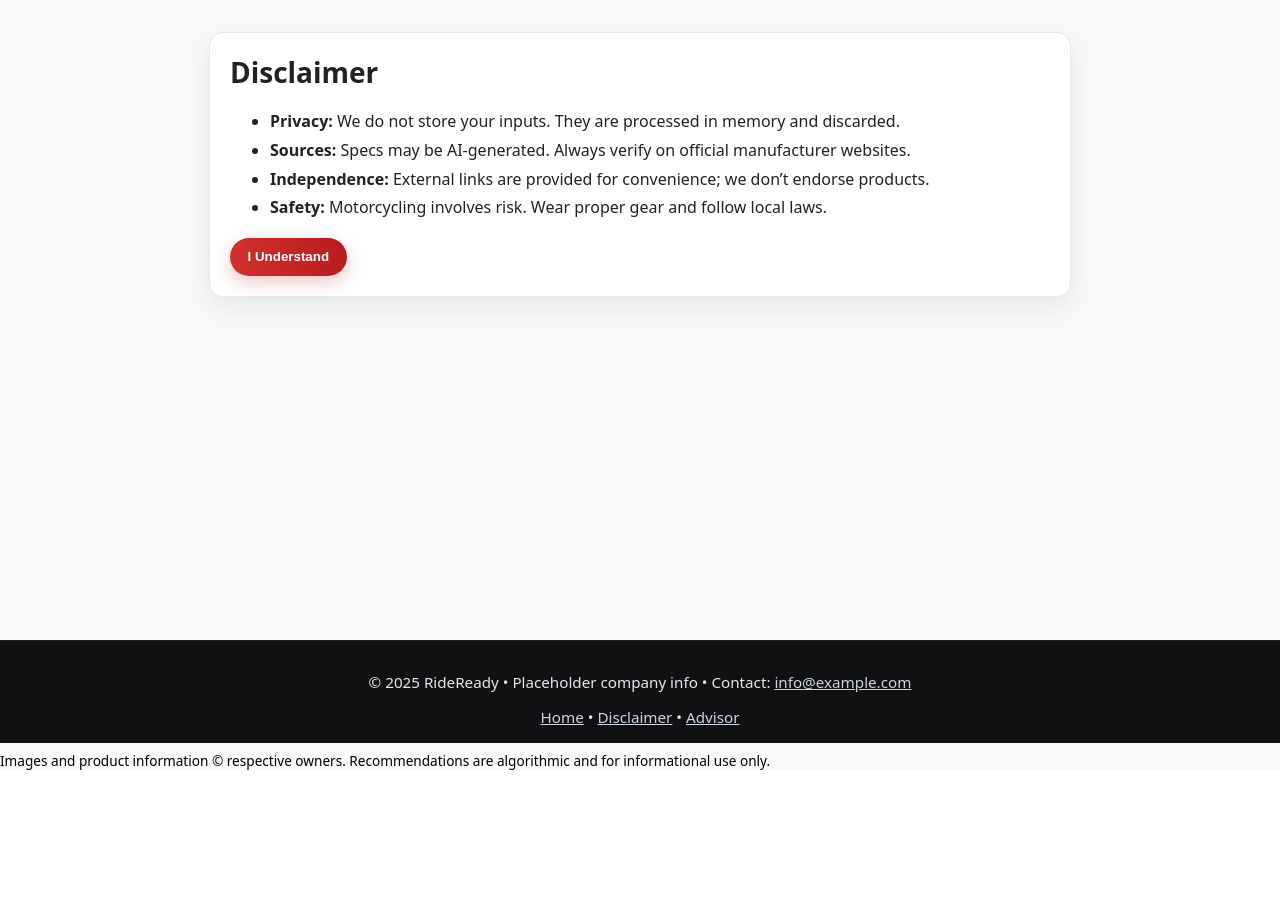
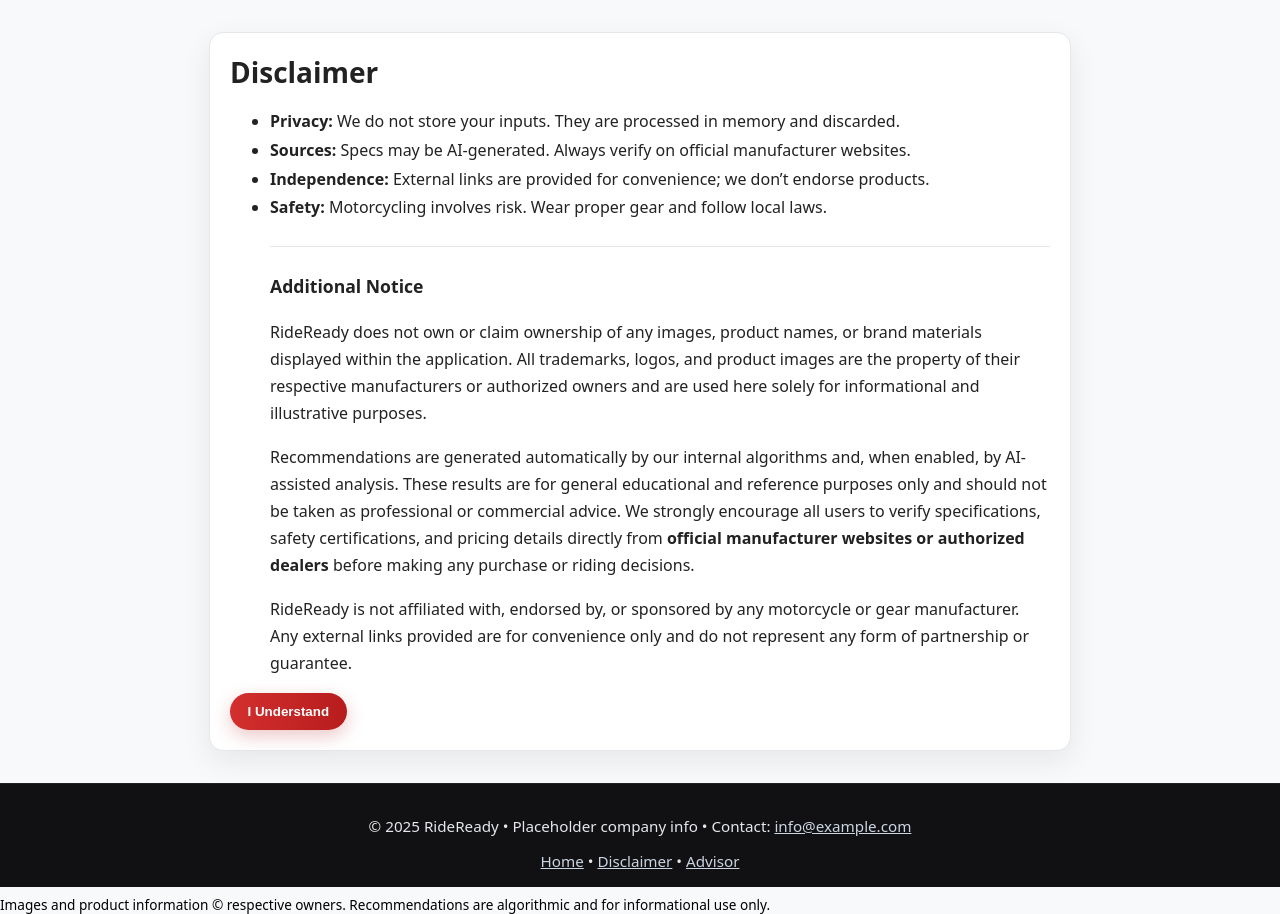
Before and after one commit to htran174/moto-advisor, a Flask app: page /disclaimer in a window 1280 px wide. Shown: the part 84-998 px from the top of the page. Before the commit the page ends 854 px from the top, so only its background shows below. Run offline with Flask 3, Linux system fonts and the light colour scheme.

Commit message:
added disclaimer

```diff
--- a/templates/disclaimer.html
+++ b/templates/disclaimer.html
@@ -7,6 +7,27 @@
       <li><strong>Sources:</strong> Specs may be AI-generated. Always verify on official manufacturer websites.</li>
       <li><strong>Independence:</strong> External links are provided for convenience; we don’t endorse products.</li>
       <li><strong>Safety:</strong> Motorcycling involves risk. Wear proper gear and follow local laws.</li>
+      <hr style="margin: 1.5rem 0; border: none; border-top: 1px solid var(--border);">
+
+      <h3 class="title" style="font-size: 1.1rem;">Additional Notice</h3>
+      <p style="line-height: 1.7;">
+        RideReady does not own or claim ownership of any images, product names, or brand materials displayed within the application.
+        All trademarks, logos, and product images are the property of their respective manufacturers or authorized owners and are used here
+        solely for informational and illustrative purposes.
+      </p>
+
+      <p style="line-height: 1.7;">
+        Recommendations are generated automatically by our internal algorithms and, when enabled, by AI-assisted analysis.
+        These results are for general educational and reference purposes only and should not be taken as professional or commercial advice.
+        We strongly encourage all users to verify specifications, safety certifications, and pricing details directly from
+        <strong>official manufacturer websites or authorized dealers</strong> before making any purchase or riding decisions.
+      </p>
+
+      <p style="line-height: 1.7;">
+        RideReady is not affiliated with, endorsed by, or sponsored by any motorcycle or gear manufacturer.
+        Any external links provided are for convenience only and do not represent any form of partnership or guarantee.
+      </p>
+
     </ul>
     <form action="{{ url_for('advisor') }}" method="get" style="margin-top: 1rem;">
       <button type="submit" class="btn btn-primary">I Understand</button>
```
